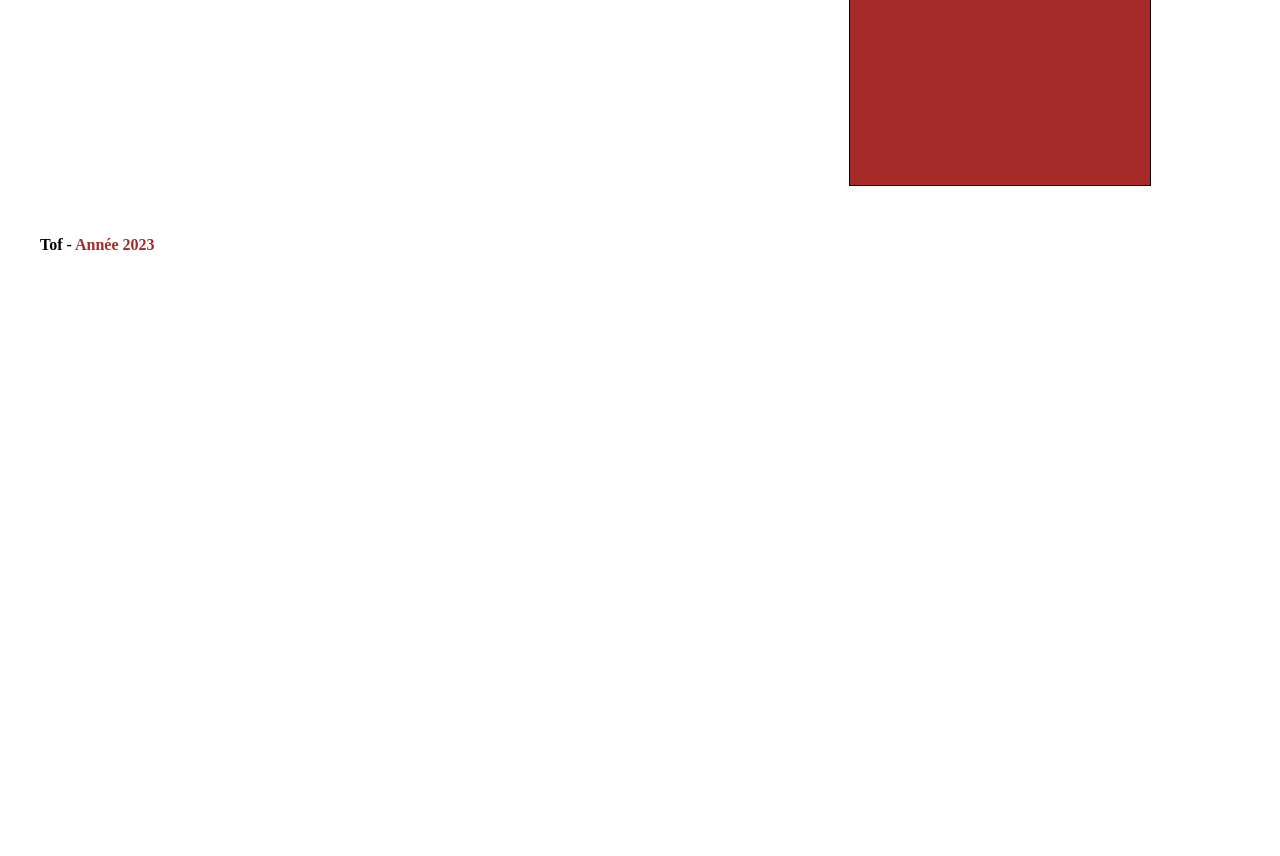
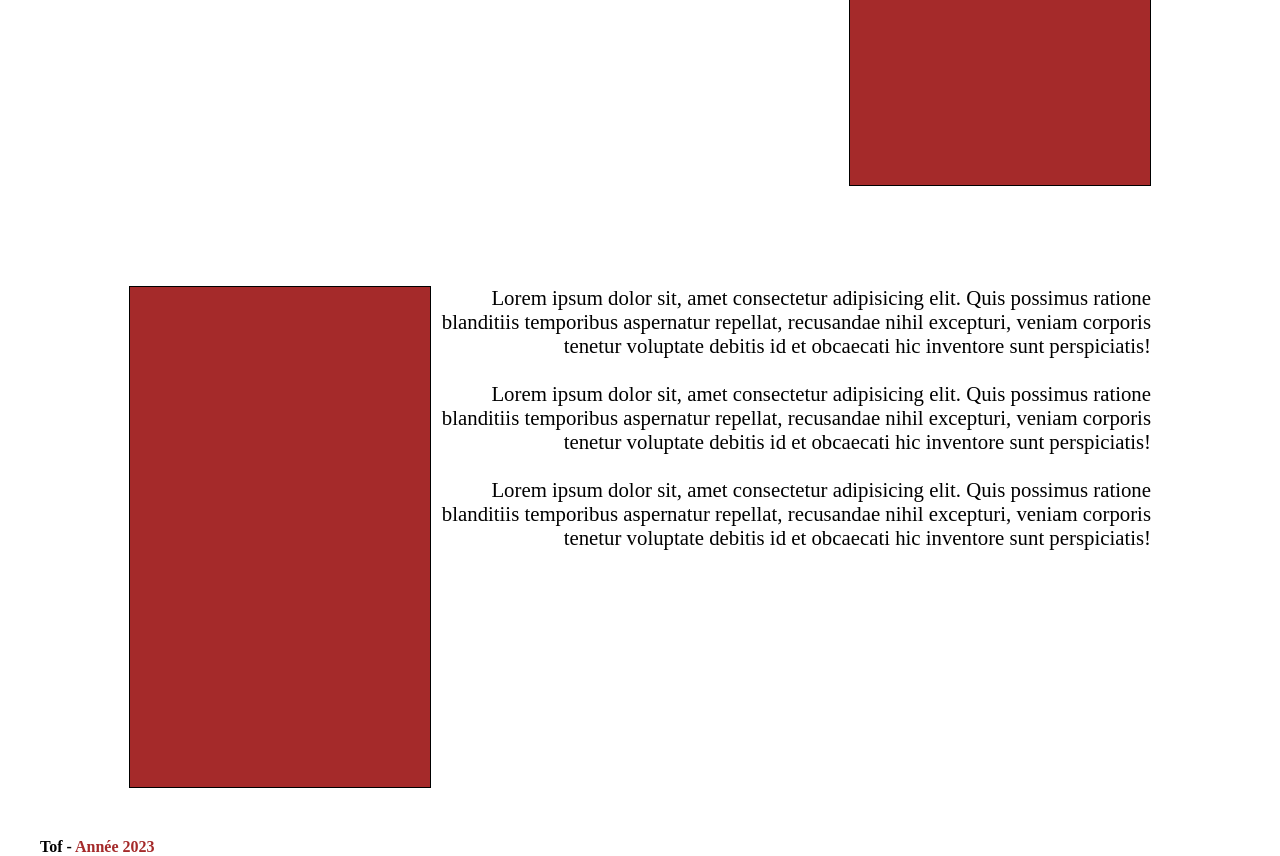
Before and after one commit to totoftrs/Git-training, a plain HTML site: page index.html in a window 1280 px wide. Shown: the part 500-1356 px from the top of the page. Before the commit the page ends 800 px from the top, so only its background shows below. Drawn offline with Linux system fonts and the light colour scheme.

Commit message:
ISL-3000/ first commit

```diff
--- a/index.html
+++ b/index.html
@@ -29,6 +29,23 @@
       </div>
       <div class="background"></div>
     </div>
+    <div class="content_">
+        <div class="background"></div>
+        <div class="description">
+          Lorem ipsum dolor sit, amet consectetur adipisicing elit. Quis possimus
+          ratione blanditiis temporibus aspernatur repellat, recusandae nihil
+          excepturi, veniam corporis tenetur voluptate debitis id et obcaecati hic
+          inventore sunt perspiciatis!<br></br>
+          Lorem ipsum dolor sit, amet consectetur adipisicing elit. Quis possimus
+          ratione blanditiis temporibus aspernatur repellat, recusandae nihil
+          excepturi, veniam corporis tenetur voluptate debitis id et obcaecati hic
+          inventore sunt perspiciatis!<br></br>
+          Lorem ipsum dolor sit, amet consectetur adipisicing elit. Quis possimus
+          ratione blanditiis temporibus aspernatur repellat, recusandae nihil
+          excepturi, veniam corporis tenetur voluptate debitis id et obcaecati hic
+          inventore sunt perspiciatis!
+        </div>
+      </div>
     <footer>
       <div class="txt-footer">Tof - <span>Année 2023</span></div>
     </footer>
--- a/styles.css
+++ b/styles.css
@@ -7,6 +7,14 @@ body {
     display: flex;
     justify-content: center;
     margin: 50px 0;
+}
+.content_ {
+    display: flex;
+    justify-content: center;
+    margin: 50px 0;
+}
+.content_ .description {
+    text-align: right;
 }
 h2 {
   font-size: 30px;
```
